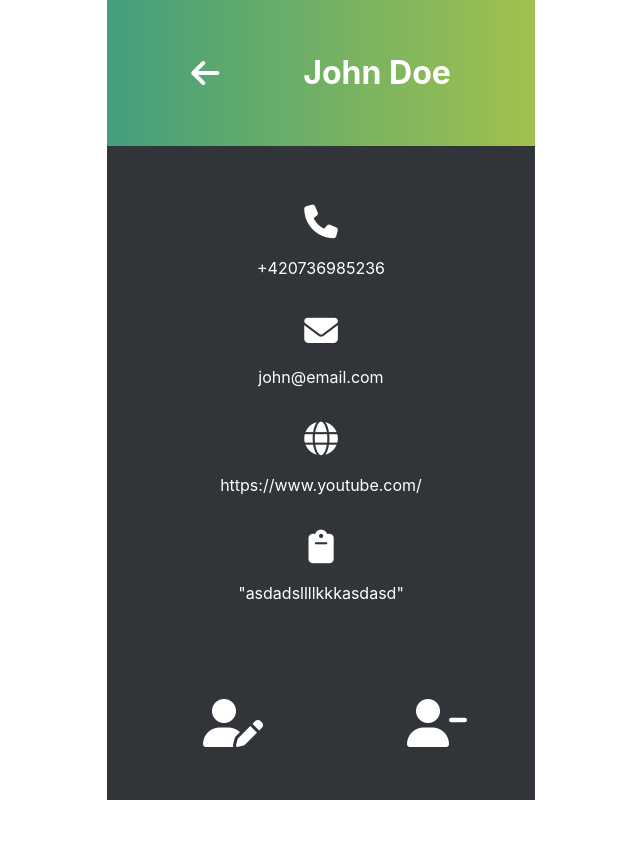
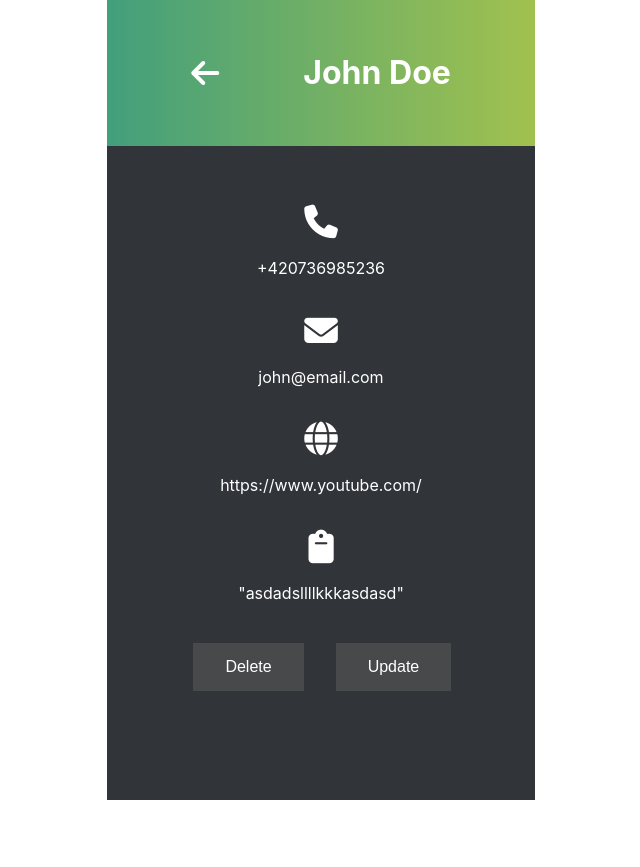
Before and after one commit to co01l3r/contact_list_mobile_dj, a Django app: page /details/49/ in a window 1280 px wide. Shown: the whole page, without its empty margins (319-959 px from the left). After the commit the page ends 800 px from the top, so only its background shows below. Run offline with Django 4.2, Linux system fonts and the light colour scheme; data comes from the database, SQL or seed files in the repository; both versions use the stored data as it was after the commit; some libraries are stand-ins or nearby versions.

Commit message:
django progress

```diff
--- a/contact_list_mobile/contacts/templates/contacts/contact_details.html
+++ b/contact_list_mobile/contacts/templates/contacts/contact_details.html
@@ -4,7 +4,7 @@
     <link rel="stylesheet" type="text/css" href="../../../static/styles/style.css">
     <script src="https://kit.fontawesome.com/86fd3fc0e8.js" crossorigin="anonymous"></script>
     <meta charset="UTF-8">
-    <title>Edit Contact</title>
+    <title>Contact Details</title>
 </head>
 <body>
 {% extends  'main.html' %}
@@ -61,14 +61,15 @@
         {% endif %}
 
         <div class="contact-update">
-        <a href="{% url 'update' contact.id %}">
-            <input type="hidden" name="next" value="{{ request.path }}">
-            <i class="fa-solid fa-user-pen"></i>
-        </a>
+            <form method="POST" action="{% url 'delete' contact.id %}">
+                {% csrf_token %}
+                <input type="submit" value="Delete" class="form-btn"/>
+            </form>
 
-        <a href="delete_contact.html">
-            <i class="fa-solid fa-user-minus"></i>
-        </a>
+            <form method="POST" action="{% url 'update' contact.id %}">
+                {% csrf_token %}
+                <input type="submit" value="Update" class="form-btn"/>
+            </form>
         </div>
 
     </section>
--- a/contact_list_mobile/contacts/templates/contacts/contact_form.html
+++ b/contact_list_mobile/contacts/templates/contacts/contact_form.html
@@ -4,7 +4,7 @@
     <link rel="stylesheet" type="text/css" href="../../../static/styles/style.css">
     <script src="https://kit.fontawesome.com/86fd3fc0e8.js" crossorigin="anonymous"></script>
     <meta charset="UTF-8">
-    <title>Contact Details</title>
+    <title>Contact</title>
 </head>
 <body>
 {% extends  'main.html' %}
--- a/contact_list_mobile/contacts/urls.py
+++ b/contact_list_mobile/contacts/urls.py
@@ -5,5 +5,6 @@ urlpatterns = [
     path('', views.index, name='index'),
     path('new/', views.add_contact, name='new'),
     path('details/<str:pk>/', views.contact_details, name='details'),
-    path('update/<str:pk>/', views.contact_update, name='update')
+    path('update/<str:pk>/', views.contact_update, name='update'),
+    path('delete/<str:pk>/', views.contact_delete, name='delete'),
 ]
--- a/contact_list_mobile/contacts/views.py
+++ b/contact_list_mobile/contacts/views.py
@@ -57,3 +57,12 @@ def contact_update(request, pk):
 
     context = {'form': form, 'contact': contact}
     return render(request, 'contacts/contact_form.html', context)
+
+
+def contact_delete(request, pk):
+    contact = Contact.objects.get(id=pk)
+
+    if request.method == 'POST':
+        contact.delete()
+        messages.success(request, 'Contact deleted')
+        return HttpResponseRedirect('/')
--- a/contact_list_mobile/static/styles/style.css
+++ b/contact_list_mobile/static/styles/style.css
@@ -90,13 +90,8 @@ a {
 
 .contact-update {
     display: flex;
-    flex-flow: row;
-    align-items: center;
-}
-
-.fa-user-pen, .fa-user-minus, .fa-user-check{
-    font-size: 3em;
-    padding: 1.5em;
+    align-content: center;
+    margin-left: 2.9em;
 }
 
 .fa-user, .fa-phone, .fa-envelope, .fa-globe, .fa-cake-candles, .fa-clipboard {
```
Also changed, not shown: contact_list_mobile/db.sqlite3.
